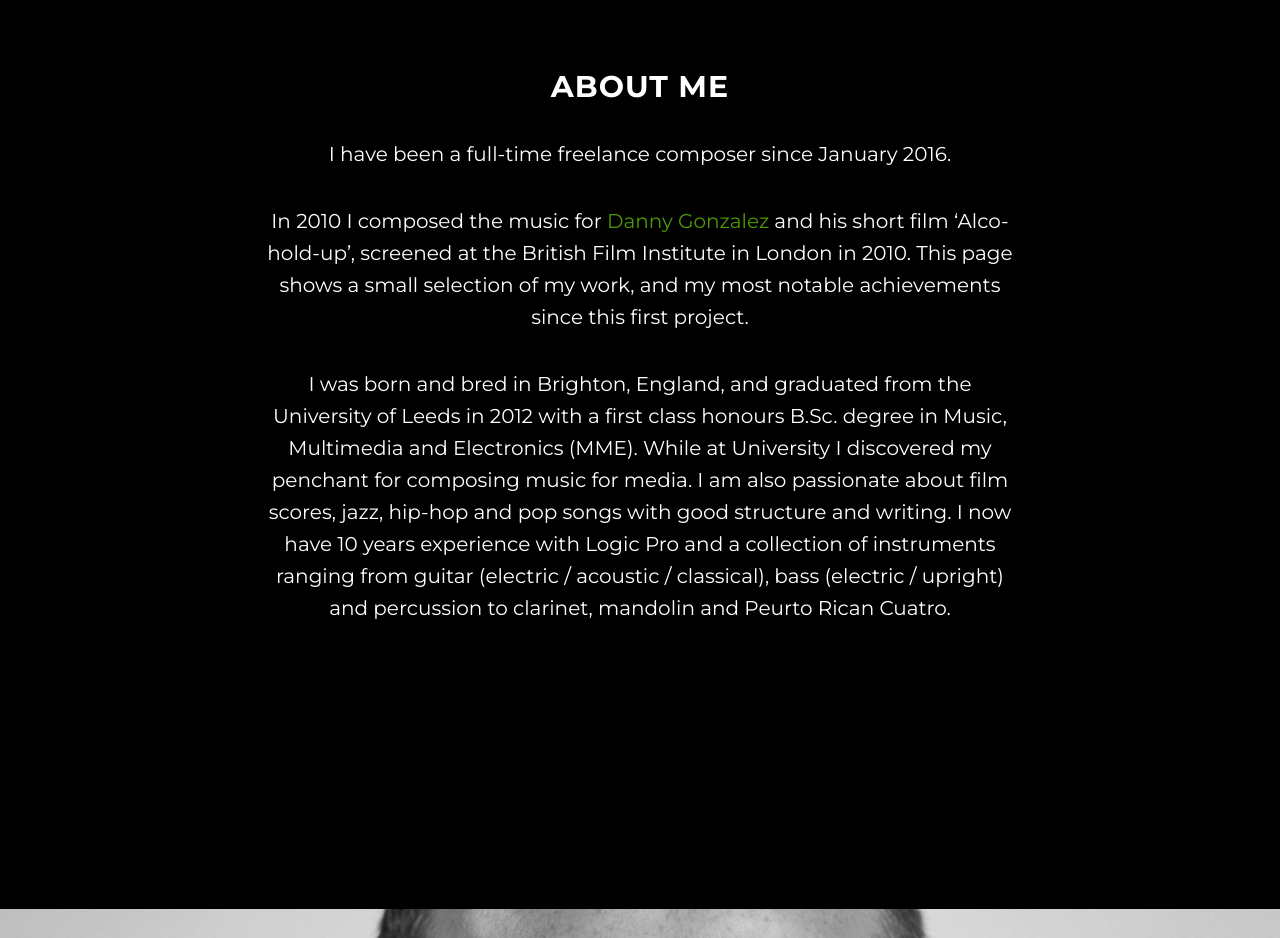
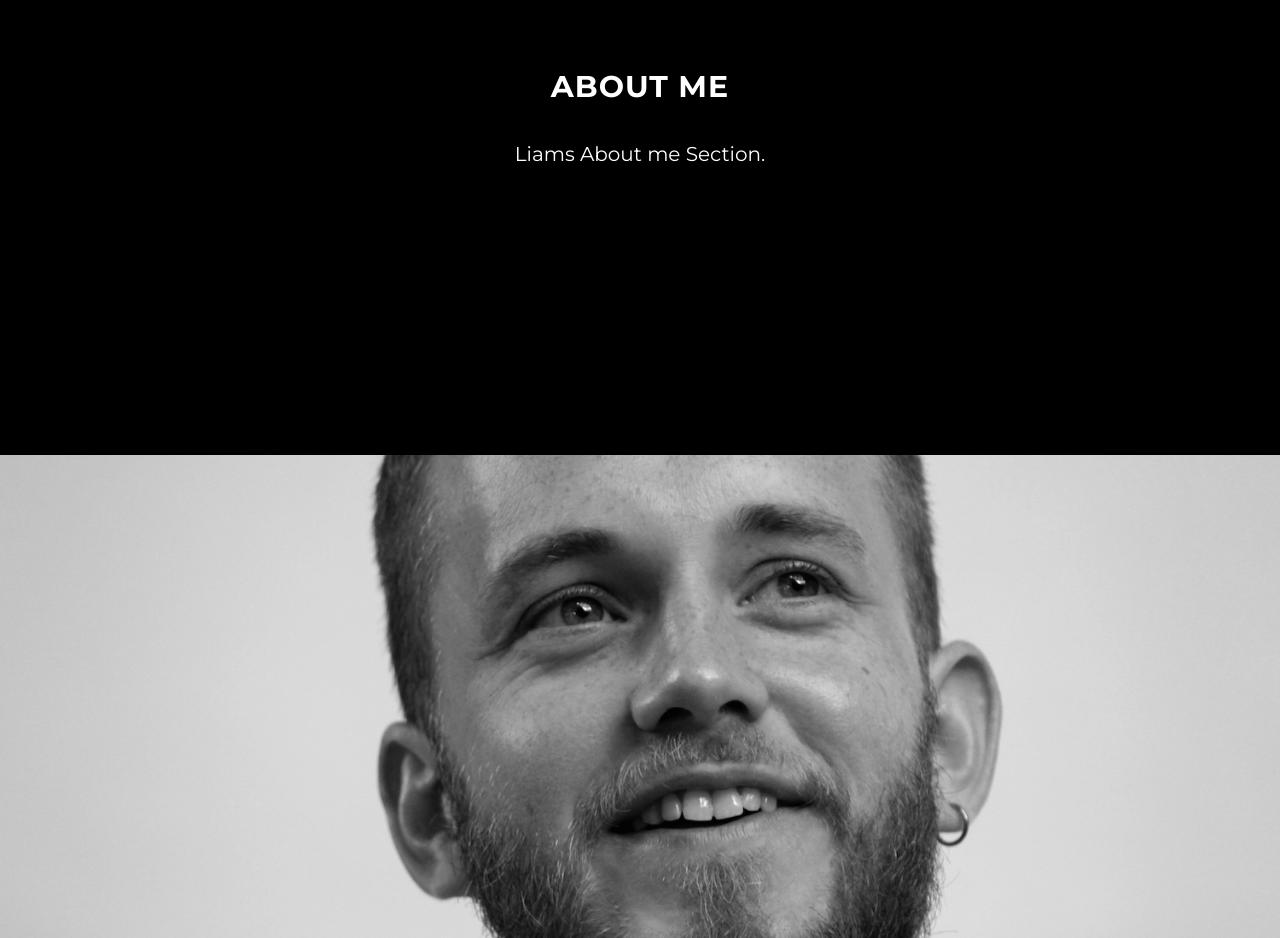
Before and after one commit to Crombs/liam-cromby, a plain HTML site: page index.html in a window 1280 px wide. Shown: the part 980-1918 px from the top of the page. Drawn offline with Linux system fonts and the light colour scheme; some packages are replaced by stand-ins of ours; a script that the page names is missing.

Commit message:
Changed about me page

```diff
--- a/index.html
+++ b/index.html
@@ -242,12 +242,9 @@
             <div class="col-lg-8 col-lg-offset-2">
                 <h2>About Me</h2>
 
-                <p>I have been a full-time freelance composer since January 2016.</p></p>
+                <p>Liams About me Section.</p>
 
-                <p>In 2010 I composed the music for <a href="http://frankandlevyfilms.com/" target="_blank">Danny Gonzalez</a> and his short film ‘Alco-hold-up’, screened at the British Film Institute in London in 2010. This page shows a small selection of my work, and my most notable achievements since this first project.</p>
 
-                <p>I was born and bred in Brighton, England, and graduated from the University of Leeds in 2012 with a first class honours B.Sc. degree in Music, Multimedia and Electronics (MME).  While at University I discovered my penchant for composing music for media. I am also passionate about film scores, jazz, hip-hop and pop songs with good structure and writing. I now have 10 years experience with Logic Pro and a collection of instruments ranging from guitar (electric / acoustic / classical), bass (electric / upright) and percussion to clarinet, mandolin and Peurto Rican Cuatro.</p>
-            </div>
         </div>
     </section>
 
```
Also changed, not shown: 1 other file.
